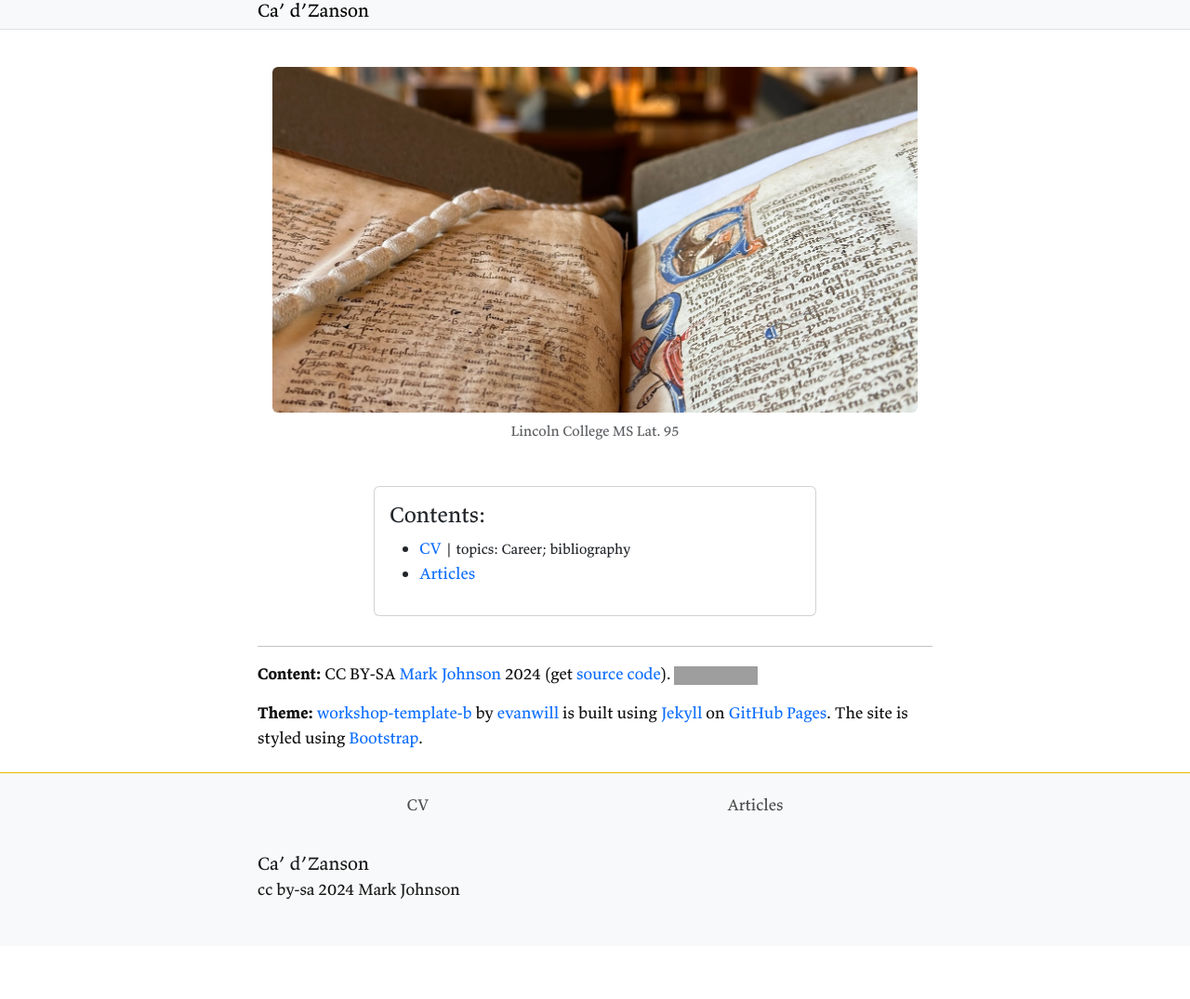
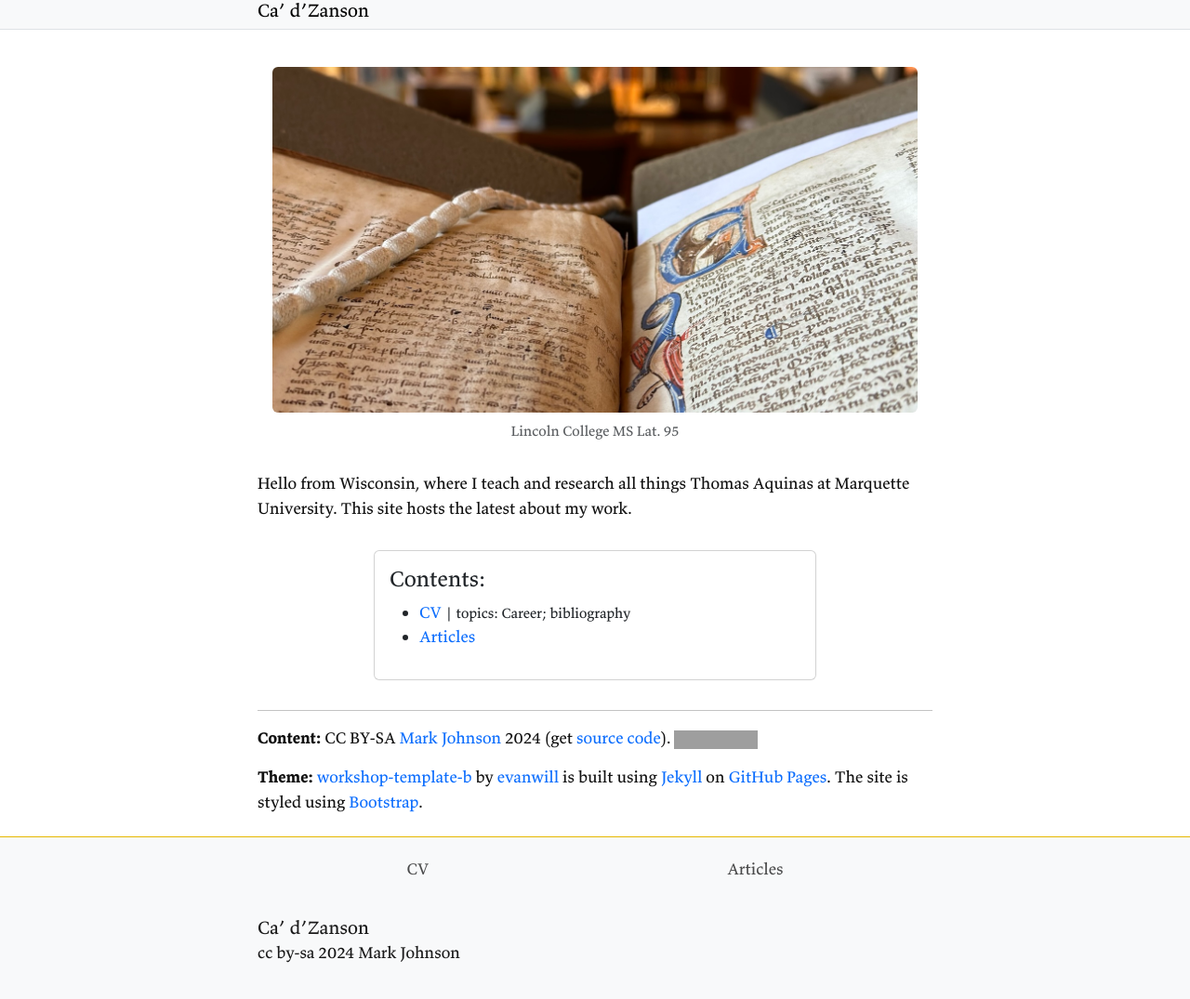
Before and after one commit to cadzanson/cadzanson.github.io, a Jekyll site: the page built from index.md, in a window 1280 px wide, cut to the strip 121-1208 px from the top of the page. Shown: the top 1075 px of the strip at 93% size. Built offline with Jekyll 4.4.1, drawn with Linux system fonts in a browser that asks for light colours; before the commit the page ends 1139 px from its top, so only the background shows below that; grey boxes are pictures that could not be loaded.

Commit message:
Cleaning up

```diff
--- a/index.md
+++ b/index.md
@@ -5,6 +5,8 @@ layout: page
 
 {% include figure.html img="lincoln_lat95.jpg" alt="Check me out!" caption="Lincoln College MS Lat. 95" width="100%" %}
 
+Hello from Wisconsin, where I teach and research all things Thomas Aquinas at Marquette University. This site hosts the latest about my work.
+
 {% include toc.html %}
 
 ------
```
